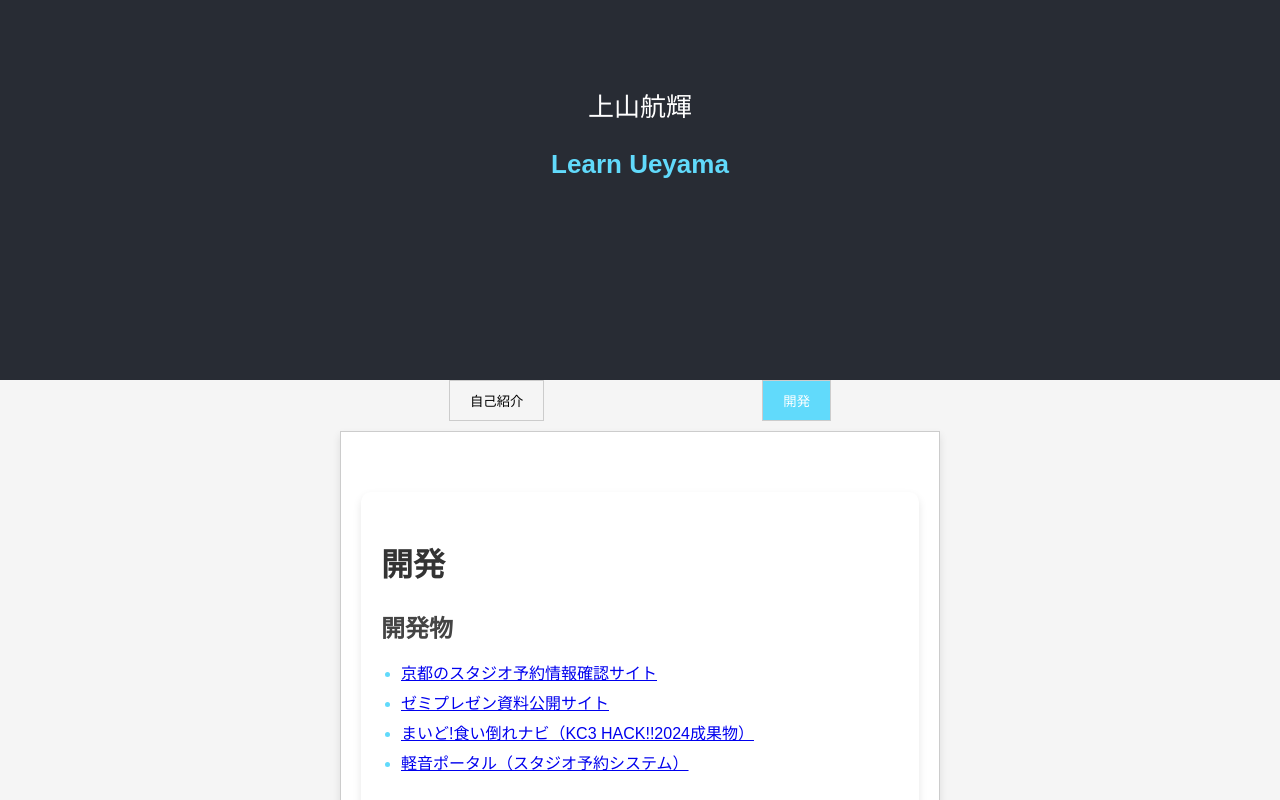
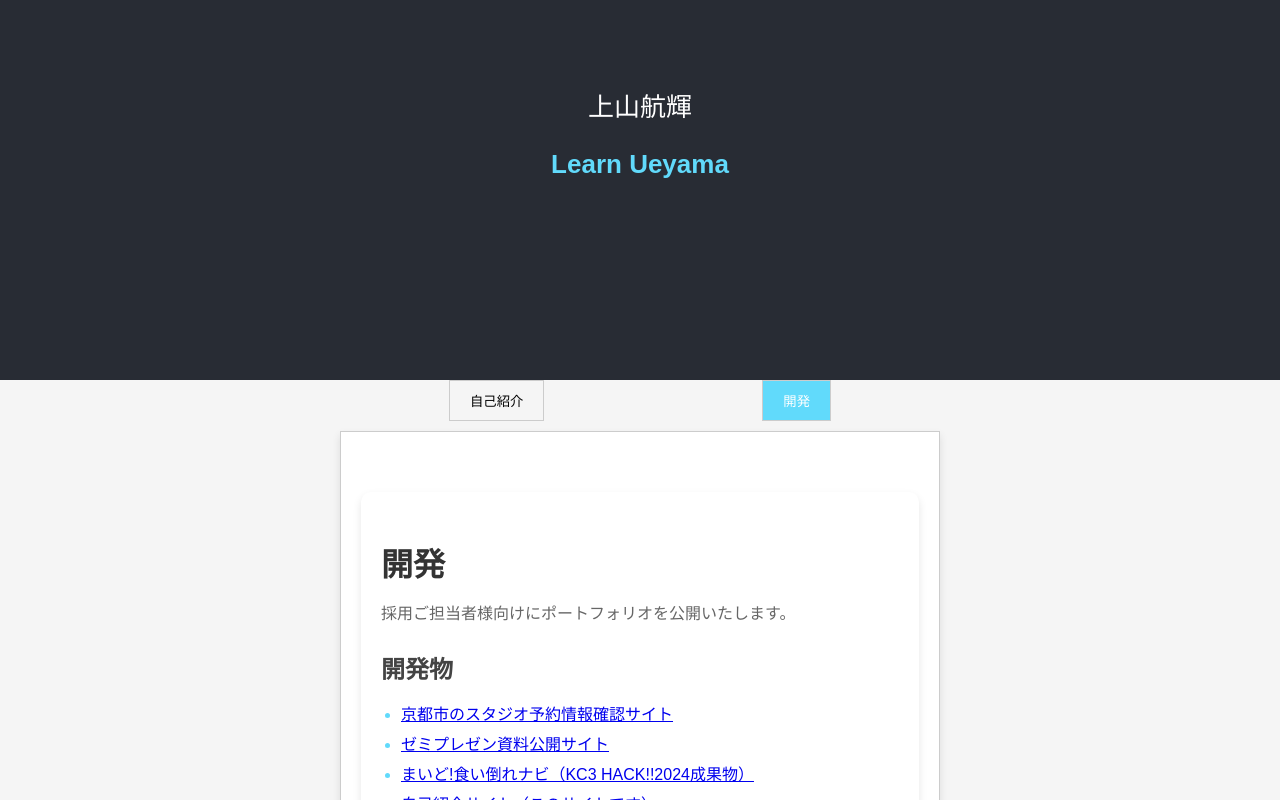
Before and after one commit to KoukiFOL/portfolio, a React (Create React App) app: page / in a window 1280 px wide. Both pictures are taken after a click on the button "開発". Shown: the part 460-1260 px from the top of the page. Built offline with nearby package versions, Linux system fonts and the light colour scheme.

Commit message:
内容変更

```diff
--- a/src/Contents/Content.css
+++ b/src/Contents/Content.css
@@ -59,6 +59,11 @@
     color: #555;
     margin-bottom: 6px;
   }
+  .Content h5{
+    font-size: 1rem;
+    color: #555;
+    margin-bottom: 4px;
+  }
 
   .Content p {
     font-size: 1rem;
--- a/src/Contents/Development.js
+++ b/src/Contents/Development.js
@@ -4,11 +4,12 @@ function Development() {
     <div class="Content">
       <main>
         <h2>開発</h2>
+        <p>採用ご担当者様向けにポートフォリオを公開いたします。</p>
         <h3>開発物</h3>
         <ul>
           <li>
             <a href="https://www.cc.kyoto-su.ac.jp/~g2220745/studioreserve/">
-              京都のスタジオ予約情報確認サイト
+              京都市のスタジオ予約情報確認サイト
             </a>
           </li>
           <li>
@@ -22,29 +23,34 @@ function Development() {
             </a>
           </li>
           <li>
+            <a href="https://github.com/KoukiFOL/portfolio">
+              自己紹介サイト（このサイトです）
+            </a>
+          </li>
+          <li>
             <a href="https://github.com/KoukiFOL/keion-portal">
-              軽音ポータル（スタジオ予約システム）
+              軽音ポータル（作成中...）
             </a>
           </li>
         </ul>
         <h3>技術スタック</h3>
         <h4>webバックエンド</h4>
         <ul>
-          <li>node.js</li>
+          <li>javascript/node.js</li>
           <li>PHP/Laravel</li>
-          <li>ruby/rails</li>
+          <li>Ruby/Rails</li>
         </ul>
         <h4>webフロントエンド</h4>
         <ul>
           <li>html&css&javascript</li>
-          <li>react</li>
+          <li>React</li>
           <li>pug</li>
           <li>blade</li>
         </ul>
         <h4>その他</h4>
         <ul>
           <li>Arduino/C++</li>
-          <li>Unit/C#</li>
+          <li>Unity/C#</li>
         </ul>
         <h4>制作ソフト</h4>
         <h5>デザイン</h5>
```
